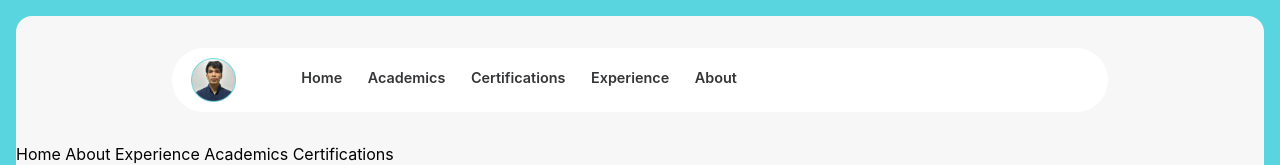
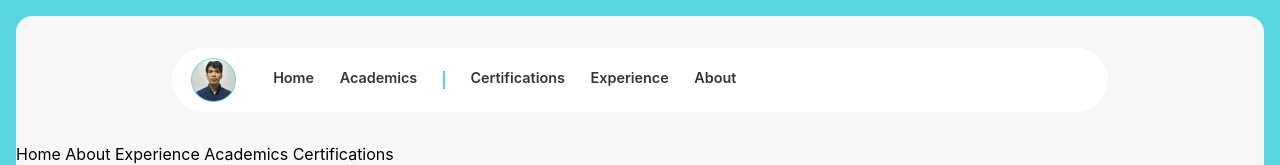
Before and after one commit to kimlj/portfolio, a React (Vite) app: page / in a window 1280 px wide. Shown: the top 165 px of the page. Built offline with nearby package versions, Linux system fonts and the light colour scheme.

Commit message:
added vertical divider on li

```diff
--- a/src/navbar.css
+++ b/src/navbar.css
@@ -13,7 +13,7 @@
 .ul-holder{
     position: absolute;
     /* display: inline-block; */
-    margin-left: 15%;
+    margin-left: 12%;
     /* width: 70%; */
     /* height: 100%; */
     /* margin-top: 50%; */
@@ -53,9 +53,11 @@
     border-bottom: 2px solid #59D5E0;
 }
 
-
-
-
+.li-divider{
+    border: 1px solid #59D5E0;
+    height: 1rem;
+    margin-top: .5vh;
+}
 
 .profile{
     width: 2.8rem;
--- a/src/navbar.jsx
+++ b/src/navbar.jsx
@@ -43,6 +43,7 @@ function Navbar() {
                     <li className="nav-ul-li">
                         <Link to="/academics" className={sharedLinkStyles}>Academics</Link>
                     </li>
+                    <div className="li-divider"></div>
                     <li className="nav-ul-li">
                         <Link to="/certifications" className={sharedLinkStyles}>Certifications</Link>
                     </li>
```
